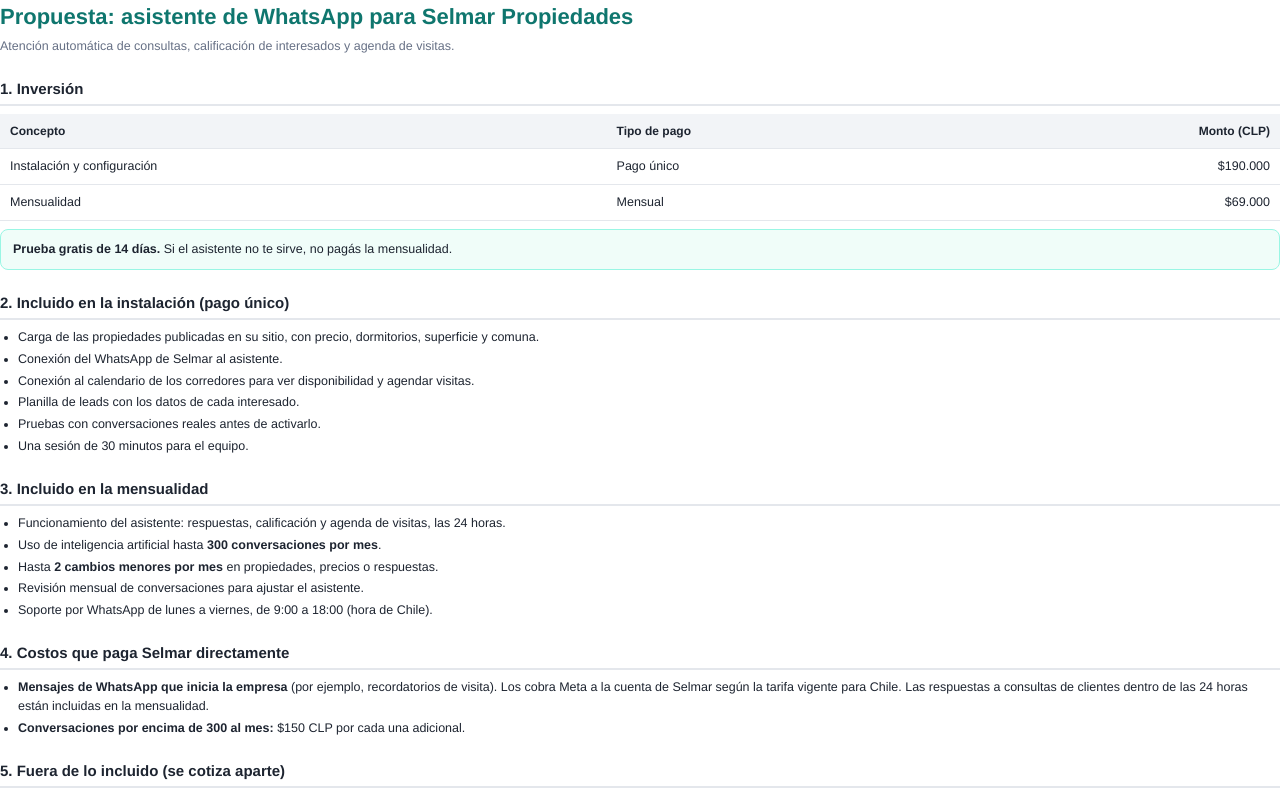
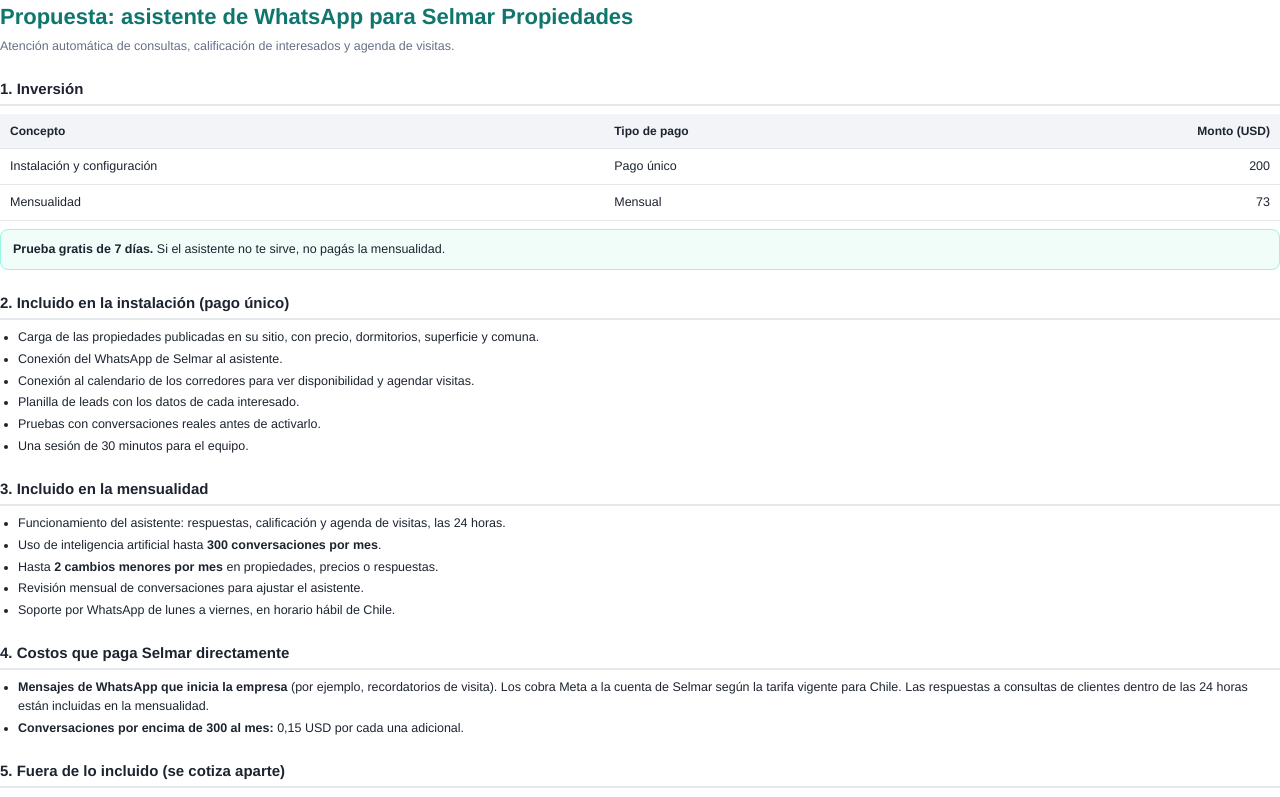
Before and after one commit to Agus3312/a, a plain HTML site: page prospeccion/propuesta-selmar.html in a window 1280 px wide. Shown: the top 797 px of the page. Drawn offline with Linux system fonts and the light colour scheme.

Commit message:
Update Selmar proposal to USD and 7-day trial
Co-Authored-By: Claude Haiku 5.5 <noreply@anthropic.com>
Claude-Session: https://claude.ai/code/session_01AMhVJer3eKXpfdhR6NVRjN

```diff
--- a/prospeccion/propuesta-selmar.html
+++ b/prospeccion/propuesta-selmar.html
@@ -28,12 +28,12 @@
 
 <h2>1. Inversión</h2>
 <table>
-  <tr><th>Concepto</th><th>Tipo de pago</th><th class="num">Monto (CLP)</th></tr>
-  <tr><td>Instalación y configuración</td><td>Pago único</td><td class="num">$190.000</td></tr>
-  <tr><td>Mensualidad</td><td>Mensual</td><td class="num">$69.000</td></tr>
+  <tr><th>Concepto</th><th>Tipo de pago</th><th class="num">Monto (USD)</th></tr>
+  <tr><td>Instalación y configuración</td><td>Pago único</td><td class="num">200</td></tr>
+  <tr><td>Mensualidad</td><td>Mensual</td><td class="num">73</td></tr>
 </table>
 <div class="box">
-  <strong>Prueba gratis de 14 días.</strong> Si el asistente no te sirve, no pagás la mensualidad.
+  <strong>Prueba gratis de 7 días.</strong> Si el asistente no te sirve, no pagás la mensualidad.
 </div>
 
 <h2>2. Incluido en la instalación (pago único)</h2>
@@ -52,13 +52,13 @@
   <li>Uso de inteligencia artificial hasta <strong>300 conversaciones por mes</strong>.</li>
   <li>Hasta <strong>2 cambios menores por mes</strong> en propiedades, precios o respuestas.</li>
   <li>Revisión mensual de conversaciones para ajustar el asistente.</li>
-  <li>Soporte por WhatsApp de lunes a viernes, de 9:00 a 18:00 (hora de Chile).</li>
+  <li>Soporte por WhatsApp de lunes a viernes, en horario hábil de Chile.</li>
 </ul>
 
 <h2>4. Costos que paga Selmar directamente</h2>
 <ul>
   <li><strong>Mensajes de WhatsApp que inicia la empresa</strong> (por ejemplo, recordatorios de visita). Los cobra Meta a la cuenta de Selmar según la tarifa vigente para Chile. Las respuestas a consultas de clientes dentro de las 24 horas están incluidas en la mensualidad.</li>
-  <li><strong>Conversaciones por encima de 300 al mes:</strong> $150 CLP por cada una adicional.</li>
+  <li><strong>Conversaciones por encima de 300 al mes:</strong> 0,15 USD por cada una adicional.</li>
 </ul>
 
 <h2>5. Fuera de lo incluido (se cotiza aparte)</h2>
@@ -80,7 +80,7 @@
 </ul>
 
 <footer>
-  Propuesta preparada para Selmar Propiedades. Valores en pesos chilenos. Agustín, consultas por WhatsApp.
+  Propuesta preparada para Selmar Propiedades. Valores en dólares. Agustín, consultas por WhatsApp.
 </footer>
 
 </body>
```
Also changed, not shown: 1 other file.
